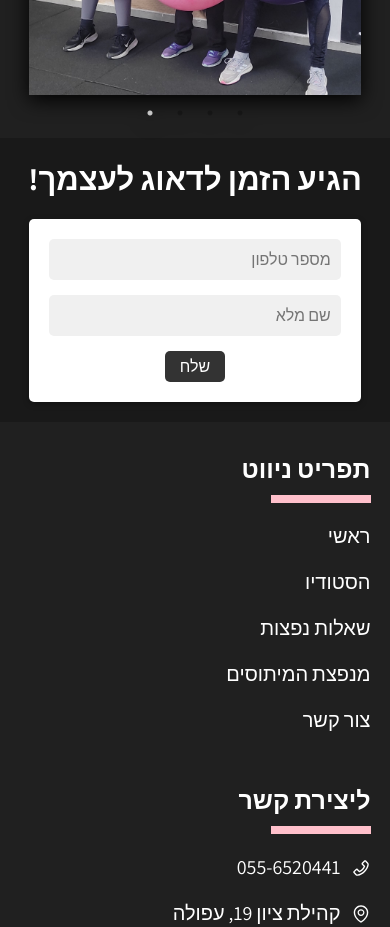
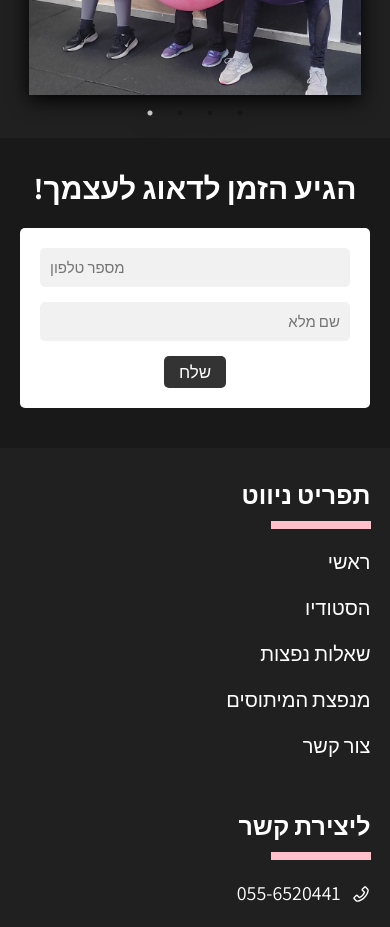
Before and after one commit to shaharyair/katrin-studio-Landing-page, a React (Vite) app: page / in a window 390 px wide. Shown: the part 6140-7067 px from the top of the page. Built offline with nearby package versions, Linux system fonts and the light colour scheme.

Commit message:
changed submit message to black theme, improved responsivness

```diff
--- a/src/Components/SignupForm/SignupForm.css
+++ b/src/Components/SignupForm/SignupForm.css
@@ -1,31 +1,40 @@
 :root {
-  --signup-fontSize: 1.6rem;
-  --color-input: #f0f0f0;
+  --signup-fontSize: 1.5rem;
 }
 
 .form-box {
   width: 100%;
   height: 100%;
   background-color: var(--color-black1);
-  display: flex;
-  flex-direction: column;
-  justify-content: center;
-  align-items: center;
-  padding: 2rem 0;
-  gap: 2rem;
+  padding: 3rem 0 4rem 0;
   direction: rtl;
 }
 
 .form-container {
   display: flex;
+  justify-content: center;
+  align-items: center;
+  flex-direction: column;
+  margin: auto;
+  width: 90%;
+  gap: 2rem;
+  max-width: 120rem;
+}
+
+.form-container > h1 {
+  color: #fff;
+  font-size: calc(var(--signup-fontSize) + 1.5rem);
+}
+
+.form-container-input {
+  display: flex;
   flex-direction: column;
   justify-content: center;
   align-items: center;
-  width: 85%;
+  width: 100%;
   max-width: 35rem;
   padding: 2rem;
   border-radius: 0.5rem;
-  box-shadow: 0 0.2rem 0.6rem rgba(0, 0, 0, 0.3);
   background-color: #fff;
 }
 
@@ -42,60 +51,71 @@
   padding: 1rem;
   border-radius: 0.5rem;
   border: none;
-  background-color: var(--color-input);
-  color: #555;
-  direction: rtl;
+  background-color: #f1f1f1;
+  color: black;
 }
 
-.form-container > button[type="submit"],
-.form-submit-message > button {
+.form-container-input > button[type="submit"],
+.form-submit > button {
   padding: 0.5rem 1.5rem;
   border-radius: 0.5rem;
   border: none;
   background-color: #333;
   color: #fff;
-  font-size: calc(var(--signup-fontSize));
+  font-size: calc(var(--signup-fontSize) + 0.2rem);
+  font-weight: 500;
   cursor: pointer;
   transition: background-color 0.3s ease-out;
 }
 
-.form-submit-message > button {
+.form-submit > button {
   font-size: calc(var(--signup-fontSize) + 0.3rem);
 }
 
-.form-container > button[type="submit"]:hover,
-.form-submit-message > button:hover {
+.form-container-input > button[type="submit"]:hover,
+.form-submit > button:hover {
   background-color: #555;
 }
 
-.form-box > h1 {
-  color: #fff;
-  font-size: calc(var(--signup-fontSize) + 1.5rem);
-}
-
-.form-submit-message {
+.form-submit-container {
   display: flex;
-  justify-content: space-evenly;
+  justify-content: center;
   align-items: center;
-  flex-direction: column;
   position: fixed;
+  direction: rtl;
   top: 50%;
   left: 50%;
   transform: translate(-50%, -50%);
-  width: 80%;
-  max-width: 50rem;
+  width: 100%;
+  height: 100%;
+  background-color: rgba(0, 0, 0, 0.8);
+  color: white;
+}
+
+.form-submit {
+  display: flex;
+  justify-content: center;
+  align-items: center;
+  flex-direction: column;
+  width: 85%;
   height: 25%;
-  max-height: 15rem;
-  border: 0.15rem solid var(--color-black1);
+  max-width: 45rem;
+  max-height: 25rem;
+  gap: 2rem;
+  background-color: black;
+  border: 0.05rem solid white;
   border-radius: 1rem;
-  background-color: rgba(255, 255, 255, 0.95);
+  font-size: calc(var(--signup-fontSize));
   text-align: center;
-  z-index: 9999;
   animation: fadeIn ease 0.7s forwards;
   -webkit-animation: fadeIn ease 0.7s forwards;
   -moz-animation: fadeIn ease 0.7s forwards;
   -o-animation: fadeIn ease 0.7s forwards;
   -ms-animation: fadeIn ease 0.7s forwards;
+}
+
+.form-submit > h1 {
+  max-width: 95%;
 }
 
 @keyframes fadeIn {
@@ -141,22 +161,22 @@
   }
 }
 
-.form-submit-message > h1 {
-  direction: rtl;
-  font-size: calc(var(--signup-fontSize) + 0.8rem);
-}
-
 @media only screen and (min-width: 768px) {
   .form-box {
     flex-direction: row;
-    padding: 2rem;
+    padding: 3rem;
   }
 
   .form-container {
+    flex-direction: row;
+    gap: 5rem;
+  }
+
+  .form-container-input {
     flex-direction: row-reverse;
-    max-width: 70rem;
     padding: 2rem;
     gap: 1rem;
+    max-width: 70rem;
   }
 
   .form-field {
@@ -169,9 +189,3 @@
     font-size: calc(var(--signup-fontSize) + 0.2rem);
   }
 }
-
-@media only screen and (min-width: 1024px) {
-  .form-box {
-    gap: 10rem;
-  }
-}
--- a/src/Components/SignupForm/SignupForm.jsx
+++ b/src/Components/SignupForm/SignupForm.jsx
@@ -39,20 +39,25 @@ const SignupForm = () => {
   return (
     <>
       {submitStatus === "resolved" && (
-        <div className='form-submit-message'>
+        <div className='form-submit-container'>
+          <div className='form-submit'>
             <h1>הודעה נשלחה בהצלחה!</h1>
             <button onClick={() => setSubmitStatus(null)}>סגור</button>
           </div>
+        </div>
       )}
       {submitStatus === "rejected" && (
-        <div className='form-submit-message'>
+        <div className='form-submit-container'>
+          <div className='form-submit'>
             <h1>קרתה תקלה, נסו שוב מאוחר יותר.</h1>
             <button onClick={() => setSubmitStatus(null)}>סגור</button>
           </div>
+        </div>
       )}
       <div className='form-box'>
+        <div className='form-container'>
           <h1>הגיע הזמן לדאוג לעצמך!</h1>
-        <form onSubmit={handleSubmit} className='form-container'>
+          <form onSubmit={handleSubmit} className='form-container-input'>
             <div className='form-field'>
               <input
                 type='tel'
@@ -83,6 +88,7 @@ const SignupForm = () => {
             <button type='submit'>שלח</button>
           </form>
         </div>
+      </div>
     </>
   );
 };
```
Lines whose indentation alone changed are shown as unchanged.
